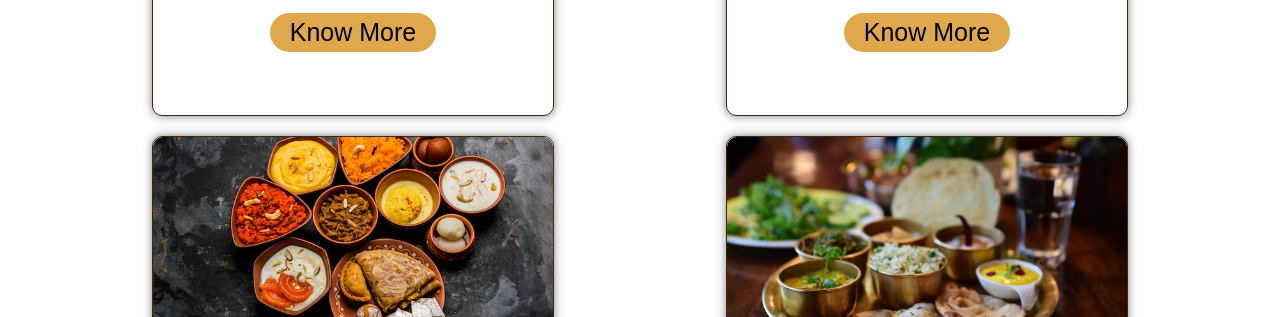
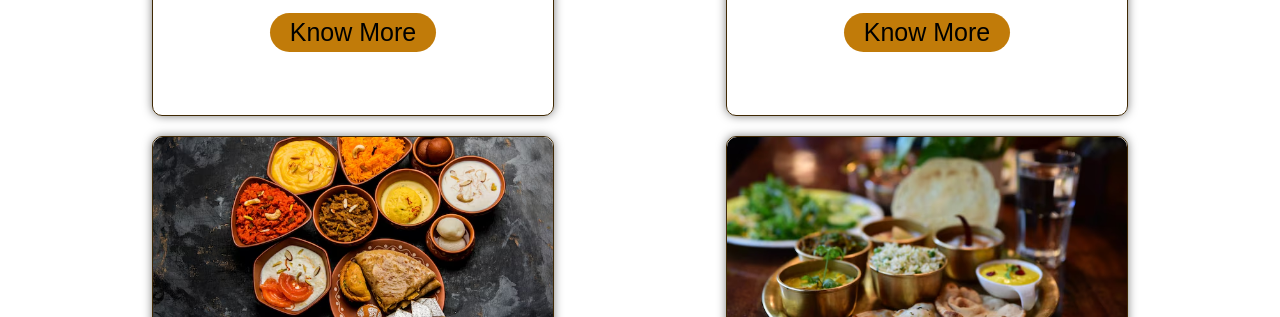
Before and after one commit to ganeshgore1811/navbar, a plain HTML site: page index.html in a window 1280 px wide. Shown: the part 483-800 px from the top of the page. Drawn offline with Linux system fonts and the light colour scheme.

Commit message:
edit color

```diff
--- a/index.html
+++ b/index.html
@@ -45,7 +45,7 @@ font-size: 25px;
 padding: 5px 20px;
 border-radius: 50px;
 border: none;
-background-color: #e0a84c;
+background-color: #c17b09;
 }
 .navbar{
 background-color:  #000;
```
